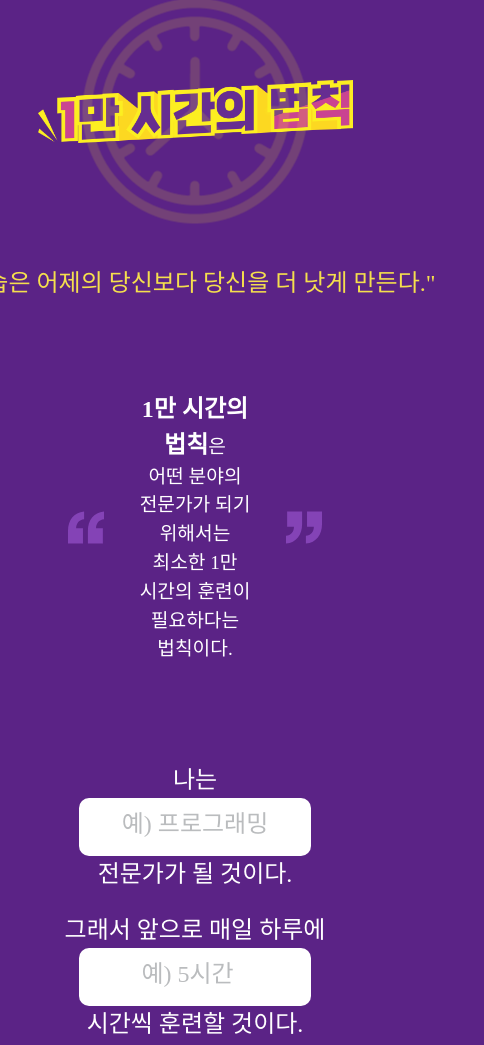
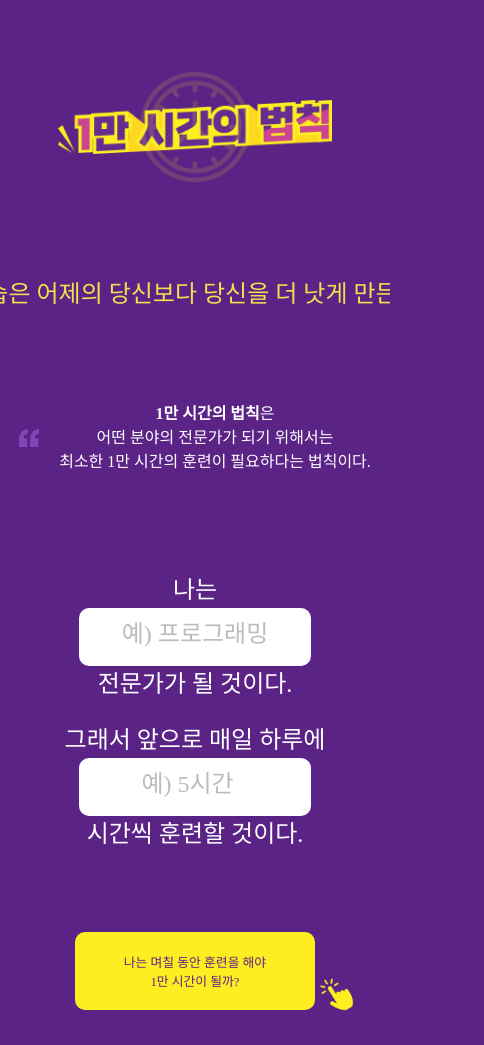
Before and after one commit to Yerim998/10thousand, a plain HTML site: page index.html in a window 390 px wide. Shown: the top 1045 px of the page, 484 px wide, since content can reach past the window. Drawn offline with Linux system fonts and the light colour scheme; a web font is replaced by a local one.

Commit message:
content-1의 gap 미디어쿼리 설정정

```diff
--- a/index.html
+++ b/index.html
@@ -22,10 +22,8 @@
       <div class="content-1">
         <img src="/img/“.svg" alt />
         <p class="content-1-text">
-          <span style="font-weight: bold; font-size: 1.5rem"
-            >1만 시간의 법칙</span
-          >은 <br />어떤 분야의 전문가가 되기 위해서는<br />최소한 1만 시간의
-          훈련이 필요하다는 법칙이다.
+          <span>1만 시간의 법칙</span>은 <br />어떤 분야의 전문가가 되기
+          위해서는<br />최소한 1만 시간의 훈련이 필요하다는 법칙이다.
         </p>
         <img src="/img/”.svg" alt />
       </div>
--- a/reset.css
+++ b/reset.css
@@ -128,3 +128,8 @@ table {
   border-collapse: collapse;
   border-spacing: 0;
 }
+html,
+body {
+  overflow-x: hidden;
+  width: 100%;
+}
--- a/style.css
+++ b/style.css
@@ -94,6 +94,11 @@ button {
   font-size: 1.2rem;
   line-height: 1.5;
   font-weight: 300;
+}
+
+.content-1-text > span {
+  font-weight: bold;
+  font-size: 1.5rem;
 }
 
 .input-box {
@@ -230,13 +235,18 @@ img {
 /*모바일 미디어 쿼리 시작*/
 @media (max-width: 425px) {
   body {
-    padding: 0 20px;
+    padding: 20px;
     word-break: keep-all;
   }
+
   .header {
-    width: 90%;
+    width: 274px;
     max-width: 564px;
     margin: 80px 0 80px 0;
+  }
+
+  .clock-img {
+    width: 130px;
   }
 
   .main {
@@ -250,8 +260,22 @@ img {
 
   .contert-1 {
     padding: 2rem;
+    gap: 0;
   }
 
+  .content-1 > img {
+    width: 20px;
+  }
+
+  .content-1-text {
+    font-size: 1rem;
+    white-space: nowrap;
+  }
+
+  .content-1-text > span {
+    font-size: 1rem;
+    font-family: "gmarketsansbold";
+  }
   .button-finger {
     top: 50%;
     background-size: contain;
@@ -263,7 +287,7 @@ img {
   .main-button {
     font-size: 0.8rem;
     width: auto;
-    max-width: 240px;
+    min-width: 240px;
     height: auto;
     padding: 20px 30px;
     white-space: normal;
@@ -271,6 +295,17 @@ img {
 
   .button-text-1 {
     display: block;
+  }
+
+  .button-result {
+    width: 100%;
+    height: auto;
+  }
+  .training,
+  .share {
+    font-size: 1rem;
+    padding: 0px 30px 0px 30px;
+    white-space: nowrap;
   }
 }
 
```
